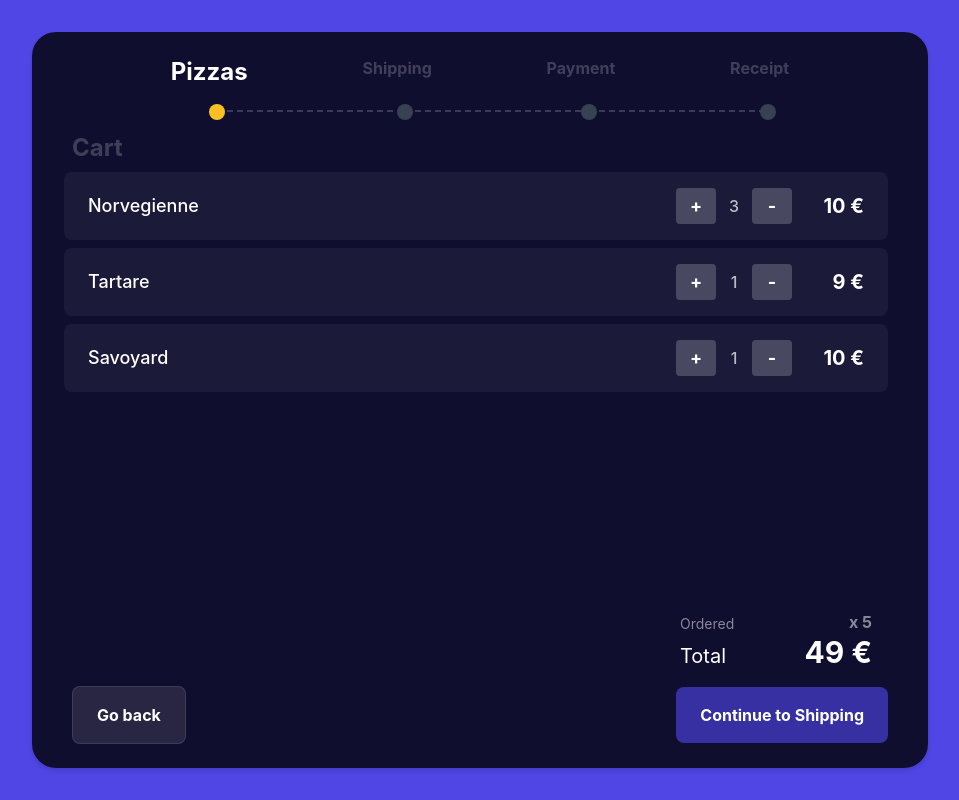
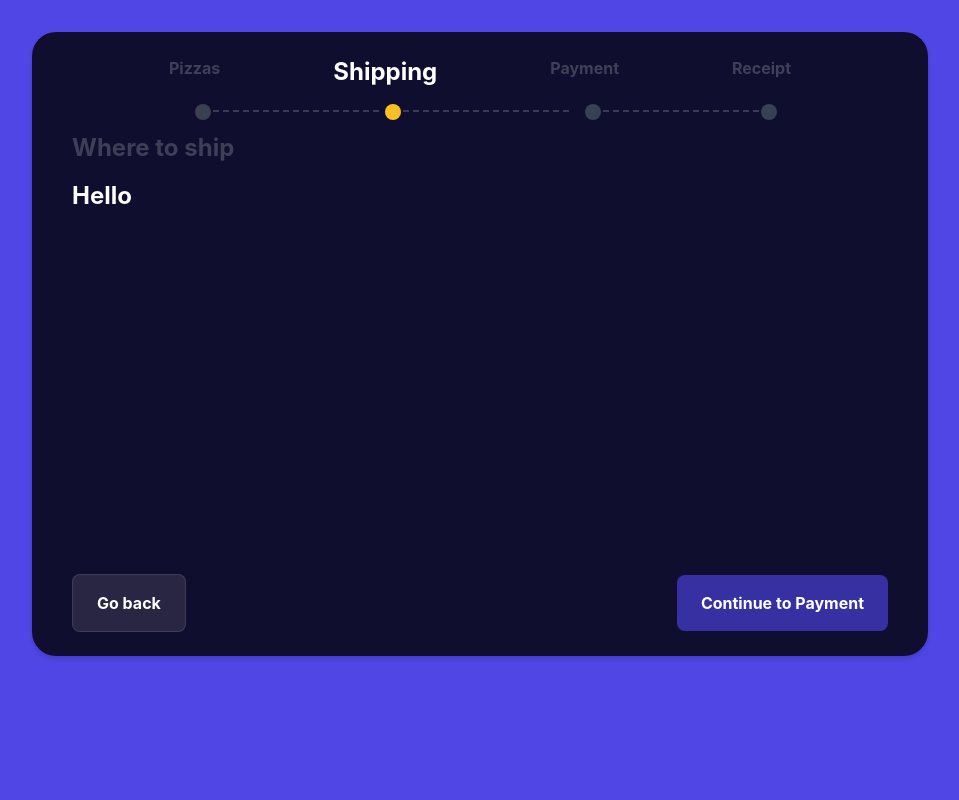
Before and after one commit to aiibe/pizzeria, a React (Create React App) app: page / in a window 1280 px wide. Both pictures are taken after a click on the button "Continue to Shipping". Shown: the whole page, without its empty margins (160-1119 px from the left). Built offline with nearby package versions, Linux system fonts and the light colour scheme.

Commit message:
navigation

```diff
--- a/src/App.jsx
+++ b/src/App.jsx
@@ -1,28 +1,14 @@
 import "./App.scss";
 import Steps from "./modules/Steps";
-import Cart from "./modules/Cart.jsx";
+import Navigator from "./Navigator";
 
 function App() {
   return (
     <main className="fixed w-full h-full flex bg-indigo-600">
-      {/* <img
-        style={{ zIndex: "-99" }}
-        className="absolute object-cover h-full w-full"
-        src="/wallpaper.jpg"
-        alt="wallpaper"
-      /> */}
       <div className="flex-grow p-8 relative">
         <div className="flex flex-col max-w-4xl mx-auto p-6 h-full rounded-3xl bg-black bg-opacity-80 shadow-md">
           <Steps />
-          <Cart />
-          <div className="flex justify-between items-center px-4">
-            <button className="rounded-lg py-4 px-6 font-bold text-white border border-white border-opacity-10 bg-white bg-opacity-10 hover:bg-opacity-20">
-              Go back
-            </button>
-            <button className="rounded-lg py-4 px-6 font-bold text-white bg-indigo-800 hover:bg-opacity-90">
-              Continue to Shipping
-            </button>
-          </div>
+          <Navigator />
         </div>
       </div>
     </main>
--- a/src/App.scss
+++ b/src/App.scss
@@ -0,0 +1,7 @@
+main {
+  min-height: 40rem;
+
+  & > div {
+    max-height: 43rem;
+  }
+}
--- /dev/null
+++ b/src/Navigator.jsx
@@ -0,0 +1,22 @@
+import { connect } from "react-redux";
+import Cart from "./modules/Cart";
+import Shipping from "./modules/Shipping";
+
+function Navigator({ currentStep }) {
+  switch (currentStep) {
+    case "step1":
+      return <Cart />;
+    case "step2":
+      return <Shipping />;
+    default:
+      <Cart />;
+  }
+}
+
+function mapStateProps({ currentStep }) {
+  return {
+    currentStep,
+  };
+}
+
+export default connect(mapStateProps)(Navigator);
--- a/src/modules/Cart.jsx/index.jsx
+++ /dev/null
@@ -1,76 +0,0 @@
-import Order from "./Order";
-import { connect } from "react-redux";
-
-function Cart({ cart, removeOrder, incrementOrder, decrementOrder, currency }) {
-  const total = cart.reduce(
-    (sum, order) => (sum += order.count * order.item.price),
-    0
-  );
-  const countItems = cart.reduce((sum, order) => (sum += order.count), 0);
-  return (
-    <div className="flex-grow">
-      <div className="flex flex-col h-full px-4">
-        <div className="mb-4">
-          <h1 className="font-bold text-2xl text-white text-opacity-20">
-            Cart
-          </h1>
-        </div>
-        <div className="flex flex-col h-full">
-          <div className="flex-grow flex flex-wrap -ml-2 -mt-2">
-            <div className="w-full">
-              {cart.map((each) => (
-                <Order
-                  key={each.id}
-                  each={each}
-                  currency={currency}
-                  increment={incrementOrder}
-                  decrement={decrementOrder}
-                  remove={removeOrder}
-                />
-              ))}
-            </div>
-          </div>
-          <div className="flex justify-end my-4">
-            <div className="flex flex-col">
-              <div className="flex justify-between items-end text-white opacity-50 px-4 w-56">
-                <span className="text-sm">Ordered</span>
-                <span className="tex-sm font-bold">x {countItems}</span>
-              </div>
-              <div className="flex justify-between items-end text-white px-4 w-56">
-                <span className="text-xl">Total</span>
-                <span className="font-bold text-3xl">
-                  {total} {currency}
-                </span>
-              </div>
-            </div>
-          </div>
-        </div>
-      </div>
-    </div>
-  );
-}
-
-const mapStateProps = ({ cart, currency }) => {
-  return {
-    cart,
-    currency,
-  };
-};
-
-function mapDispatchProps(dispatch) {
-  return {
-    incrementOrder: (id) =>
-      dispatch({
-        type: "INCREMENT",
-        payload: id,
-      }),
-    decrementOrder: (id) =>
-      dispatch({
-        type: "DECREMENT",
-        payload: id,
-      }),
-    removeOrder: (id) => dispatch({ type: "REMOVE", payload: id }),
-  };
-}
-
-export default connect(mapStateProps, mapDispatchProps)(Cart);
--- /dev/null
+++ b/src/modules/Cart/index.jsx
@@ -0,0 +1,97 @@
+import Order from "./Order";
+import { connect } from "react-redux";
+
+function Cart({
+  cart,
+  goTo,
+  removeOrder,
+  incrementOrder,
+  decrementOrder,
+  currency,
+}) {
+  const total = cart.reduce(
+    (sum, order) => (sum += order.count * order.item.price),
+    0
+  );
+  const countItems = cart.reduce((sum, order) => (sum += order.count), 0);
+  return (
+    <>
+      <div className="flex-grow">
+        <div className="flex flex-col h-full px-4">
+          <div className="mb-4">
+            <h1 className="font-bold text-2xl text-white text-opacity-20">
+              Cart
+            </h1>
+          </div>
+          <div className="flex flex-col h-full">
+            <div className="flex-grow flex flex-wrap -ml-2 -mt-2">
+              <div className="w-full">
+                {cart.map((each) => (
+                  <Order
+                    key={each.id}
+                    each={each}
+                    currency={currency}
+                    increment={incrementOrder}
+                    decrement={decrementOrder}
+                    remove={removeOrder}
+                  />
+                ))}
+              </div>
+            </div>
+            <div className="flex justify-end my-4">
+              <div className="flex flex-col">
+                <div className="flex justify-between items-end text-white opacity-50 px-4 w-56">
+                  <span className="text-sm">Ordered</span>
+                  <span className="tex-sm font-bold">x {countItems}</span>
+                </div>
+                <div className="flex justify-between items-end text-white px-4 w-56">
+                  <span className="text-xl">Total</span>
+                  <span className="font-bold text-3xl">
+                    {total} {currency}
+                  </span>
+                </div>
+              </div>
+            </div>
+          </div>
+        </div>
+      </div>
+      <div className="flex justify-between items-center px-4">
+        <button className="rounded-lg py-4 px-6 font-bold text-white border border-white border-opacity-10 bg-white bg-opacity-10 hover:bg-opacity-20">
+          Go back
+        </button>
+        <button
+          onClick={() => goTo("step2")}
+          className="rounded-lg py-4 px-6 font-bold text-white bg-indigo-800 hover:bg-opacity-90"
+        >
+          Continue to Shipping
+        </button>
+      </div>
+    </>
+  );
+}
+
+const mapStateProps = ({ cart, currency }) => {
+  return {
+    cart,
+    currency,
+  };
+};
+
+function mapDispatchProps(dispatch) {
+  return {
+    goTo: (step) => dispatch({ type: "NAVIGATE", payload: step }),
+    incrementOrder: (id) =>
+      dispatch({
+        type: "INCREMENT",
+        payload: id,
+      }),
+    decrementOrder: (id) =>
+      dispatch({
+        type: "DECREMENT",
+        payload: id,
+      }),
+    removeOrder: (id) => dispatch({ type: "REMOVE", payload: id }),
+  };
+}
+
+export default connect(mapStateProps, mapDispatchProps)(Cart);
--- /dev/null
+++ b/src/modules/Shipping/index.jsx
@@ -0,0 +1,46 @@
+import { connect } from "react-redux";
+
+function Shipping({ goTo }) {
+  return (
+    <>
+      <div className="flex-grow">
+        <div className="flex flex-col h-full px-4">
+          <div className="mb-4">
+            <h1 className="font-bold text-2xl text-white text-opacity-20">
+              Where to ship
+            </h1>
+          </div>
+          <div className="flex flex-col h-full">
+            <p className="font-bold text-white text-2xl">Hello</p>
+          </div>
+        </div>
+      </div>
+      <div className="flex justify-between items-center px-4">
+        <button
+          onClick={() => goTo("step1")}
+          className="rounded-lg py-4 px-6 font-bold text-white border border-white border-opacity-10 bg-white bg-opacity-10 hover:bg-opacity-20"
+        >
+          Go back
+        </button>
+        <button
+          onClick={() => goTo("step3")}
+          className="rounded-lg py-4 px-6 font-bold text-white bg-indigo-800 hover:bg-opacity-90"
+        >
+          Continue to Payment
+        </button>
+      </div>
+    </>
+  );
+}
+
+const mapStateProps = () => {
+  return {};
+};
+
+function mapDispatchProps(dispatch) {
+  return {
+    goTo: (step) => dispatch({ type: "NAVIGATE", payload: step }),
+  };
+}
+
+export default connect(mapStateProps, mapDispatchProps)(Shipping);
--- a/src/store/cart.js
+++ b/src/store/cart.js
@@ -1,36 +1,36 @@
-// Constant menu
-const menu = [
-  {
-    id: "hTg",
-    price: 10,
-    name: "Norvegienne",
-    ingredients: ["creme", "saumon fume", "crevettes", "emmental"],
-  },
-  {
-    id: "nUt",
-    price: 10,
-    name: "Savoyarde",
-    ingredients: ["creme", "jambon", "reblochon", "emmental"],
-  },
-  {
-    id: "hPs",
-    price: 10,
-    name: "Tartare",
-    ingredients: ["creme", "jambon", "tartare", "mozarella", "oeuf"],
-  },
-  {
-    id: "ipG",
-    price: 10,
-    name: "Tartuffe",
-    ingredients: [
-      "creme a la truffe",
-      "jambon blanc",
-      "roquette",
-      "copeaux de parmesan",
-      "truffe",
-    ],
-  },
-];
+// // Constant menu
+// const menu = [
+//   {
+//     id: "hTg",
+//     price: 10,
+//     name: "Norvegienne",
+//     ingredients: ["creme", "saumon fume", "crevettes", "emmental"],
+//   },
+//   {
+//     id: "nUt",
+//     price: 10,
+//     name: "Savoyarde",
+//     ingredients: ["creme", "jambon", "reblochon", "emmental"],
+//   },
+//   {
+//     id: "hPs",
+//     price: 10,
+//     name: "Tartare",
+//     ingredients: ["creme", "jambon", "tartare", "mozarella", "oeuf"],
+//   },
+//   {
+//     id: "ipG",
+//     price: 10,
+//     name: "Tartuffe",
+//     ingredients: [
+//       "creme a la truffe",
+//       "jambon blanc",
+//       "roquette",
+//       "copeaux de parmesan",
+//       "truffe",
+//     ],
+//   },
+// ];
 
 // Cart initial state
 const initial = [
--- a/src/store/step.js
+++ b/src/store/step.js
@@ -1,7 +1,12 @@
 const currentStep = "step1";
+function stepReducer(state = currentStep, action) {
+  switch (action.type) {
+    case "NAVIGATE":
+      return action.payload;
 
-function stepReducer(state = currentStep, action) {
-  return state;
+    default:
+      return state;
+  }
 }
 
 export default stepReducer;
```
Also changed, not shown: src/modules/Cart/Order.jsx (renamed from src/modules/Cart.jsx/Order.jsx).
